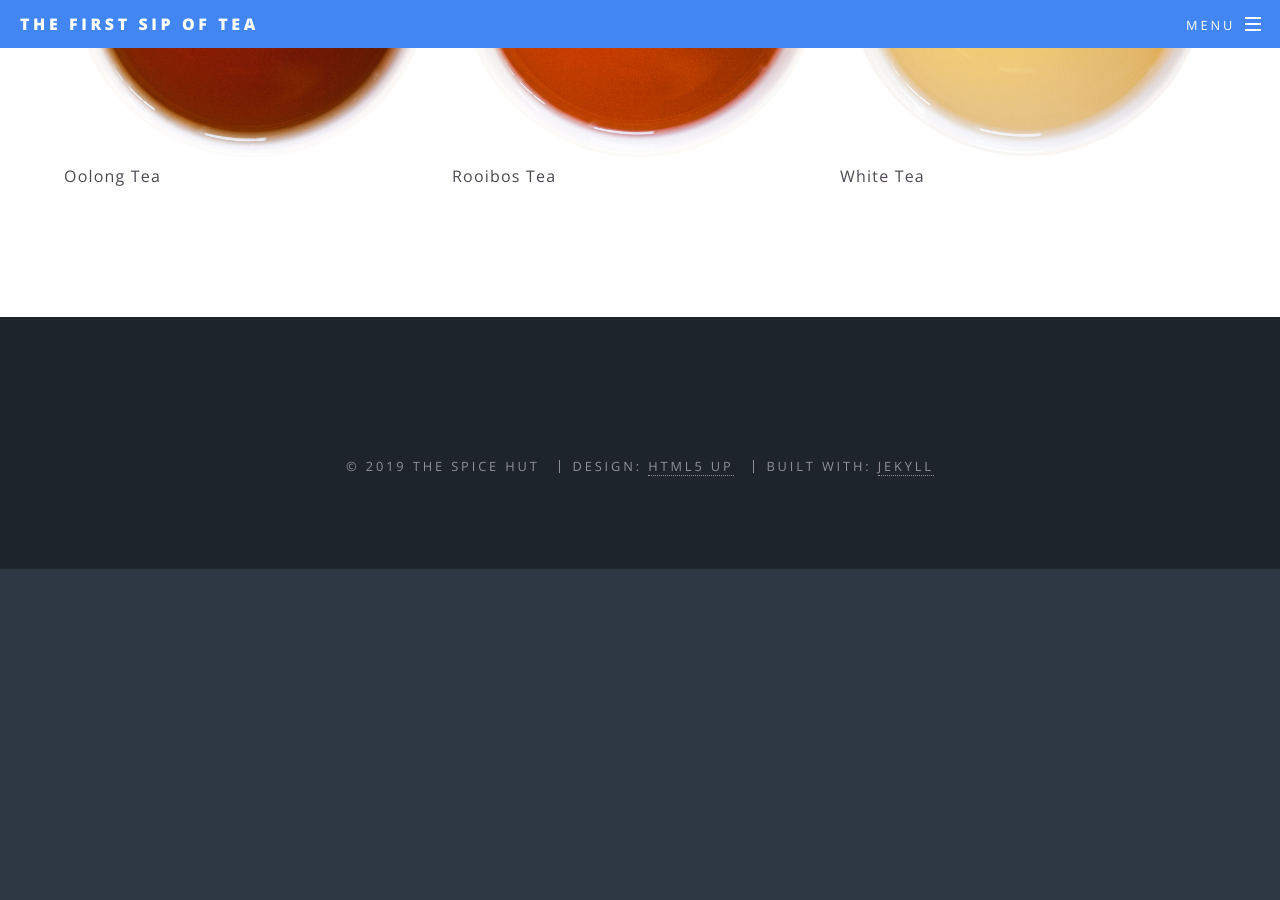
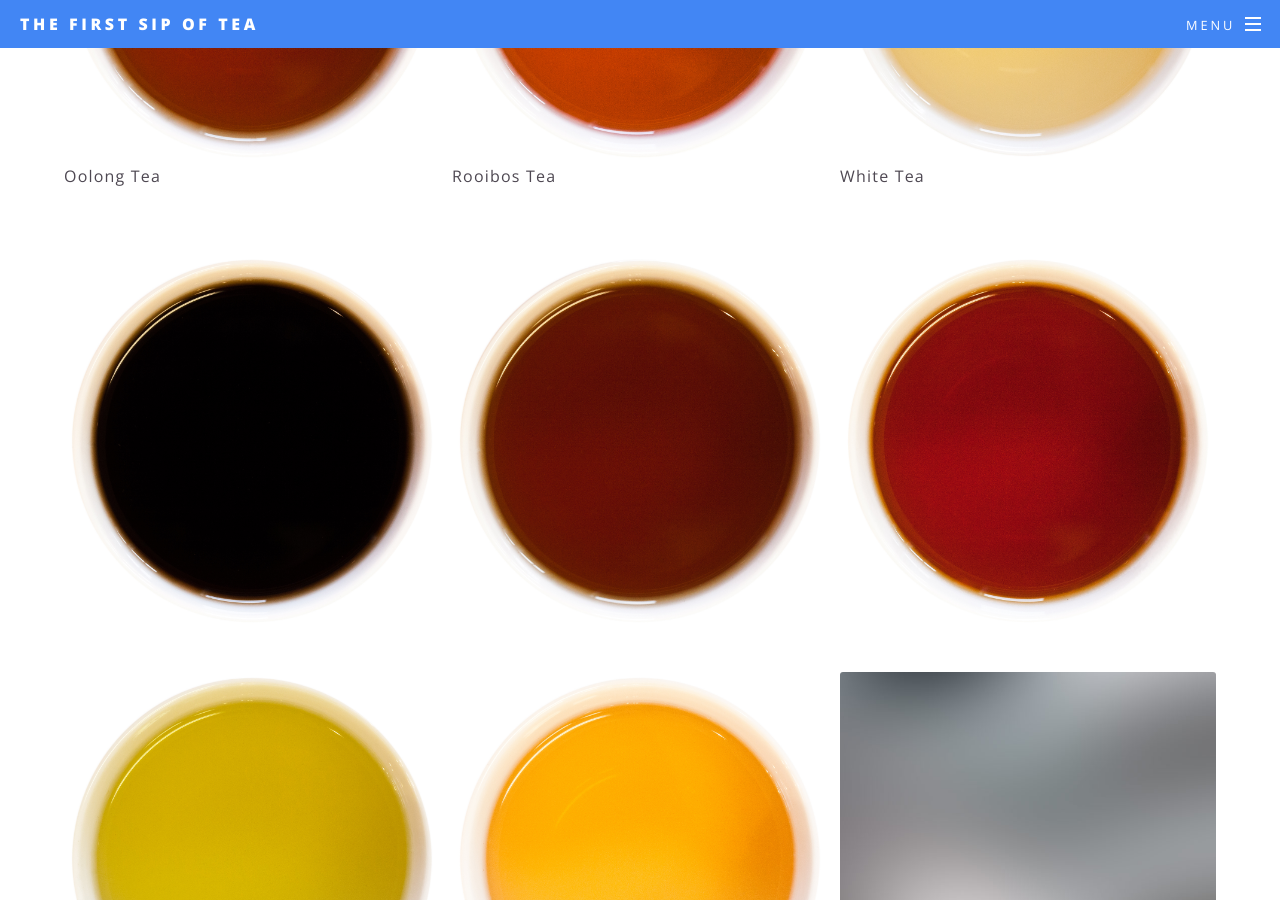
Before and after one commit to the-first-sip/the-first-sip.github.io, a Jekyll site: the page built from learn.html, in a window 1280 px wide and 900 px high, scrolled down 2438 px. Built offline with Jekyll 4.4.1, drawn with Linux system fonts in a browser that asks for light colours; before the commit the page ends 3007 px from its top, so only the background shows below that.

Commit message:
image format test

```diff
--- a/learn.html
+++ b/learn.html
@@ -35,4 +35,18 @@ description:
 					<div class="4u"><a href="#"><span class="image fit"><img src="/images/White-Tea.jpg" alt="" />White Tea</span></a></div>
 				</div>
 			</div>
+			<div class="box alt">
+					<div class="row uniform 50%">
+						<div class="4u"><a href="#"><span class="image fit"><img src="/images/Black-Tea.jpg" alt="" /></span></a></div>
+						<div class="4u"><a href="#"><span class="image fit"><img src="/images/Chai-Tea.jpg" alt="" /></span></a></div>
+						<div class="4u"><a href="#"><span class="image fit"><img src="/images/Decaf-Tea.jpg" alt="" /></span></a></div>
+						<div class="4u"><a href="#"><span class="image fit"><img src="/images/Green-Tea.jpg" alt="" /></span></a></div>
+						<div class="4u"><a href="#"><span class="image fit"><img src="/images/Herbal-Tea.jpg" alt="" /></span></a></div>
+						<div class="4u"><a href="#"><span class="image fit"><img src="/images/pic01.jpg" alt="" /></span></a></div>
+						<div class="4u"><a href="#"><span class="image fit"><img src="/images/Mate-Tea.jpg" alt="" /></span></a></div>
+						<div class="4u"><a href="#"><span class="image fit"><img src="/images/Oolong-Tea.jpg" alt="" /></span></a></div>
+						<div class="4u"><a href="#"><span class="image fit"><img src="/images/Rooibos-Tea.jpg" alt="" /></span></a></div>
+						<div class="4u"><a href="#"><span class="image fit"><img src="/images/White-Tea.jpg" alt="" /></span></a></div>
+					</div>
+				</div>
     </section>
```
Also changed, not shown: 1 other file.
